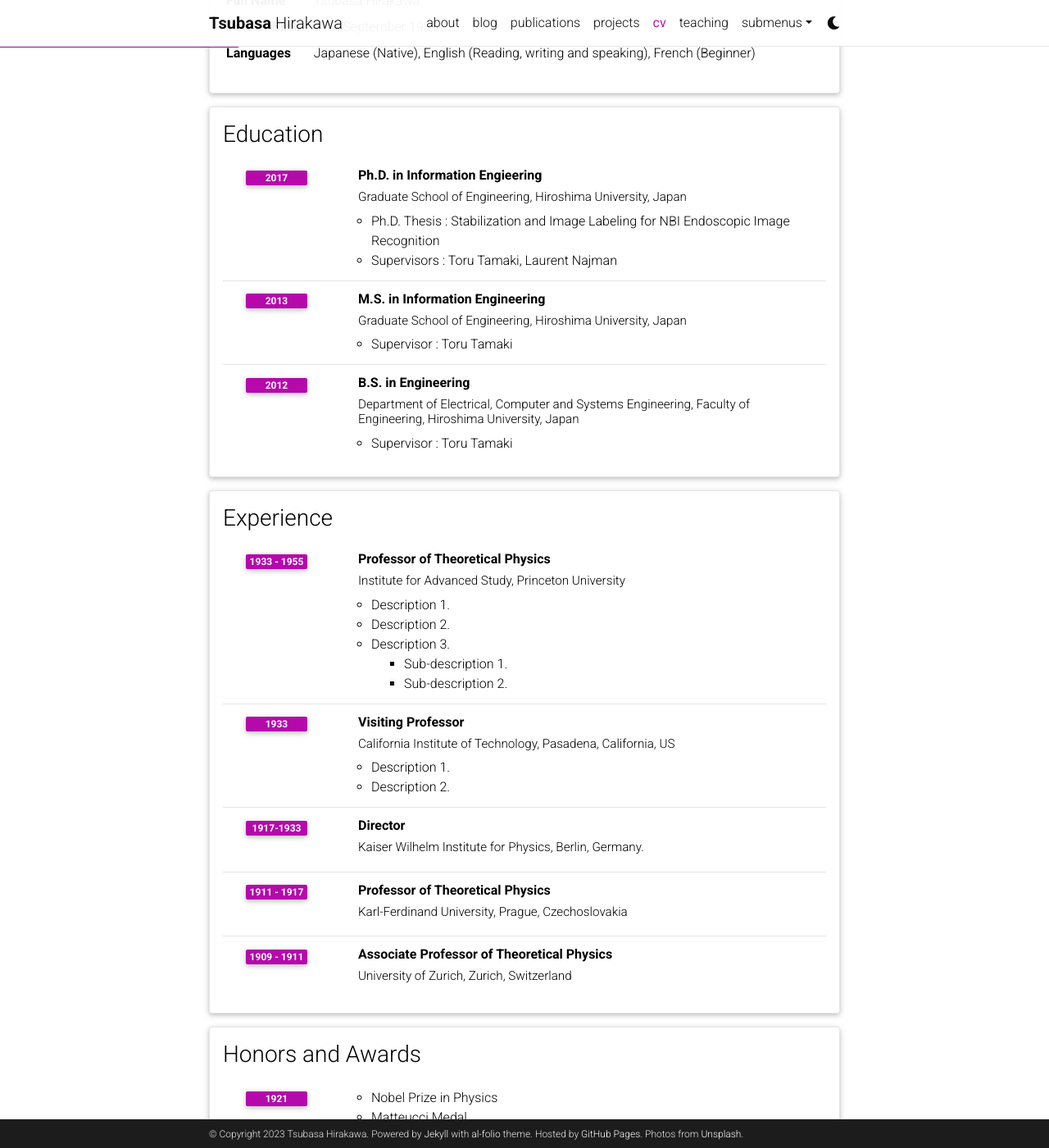
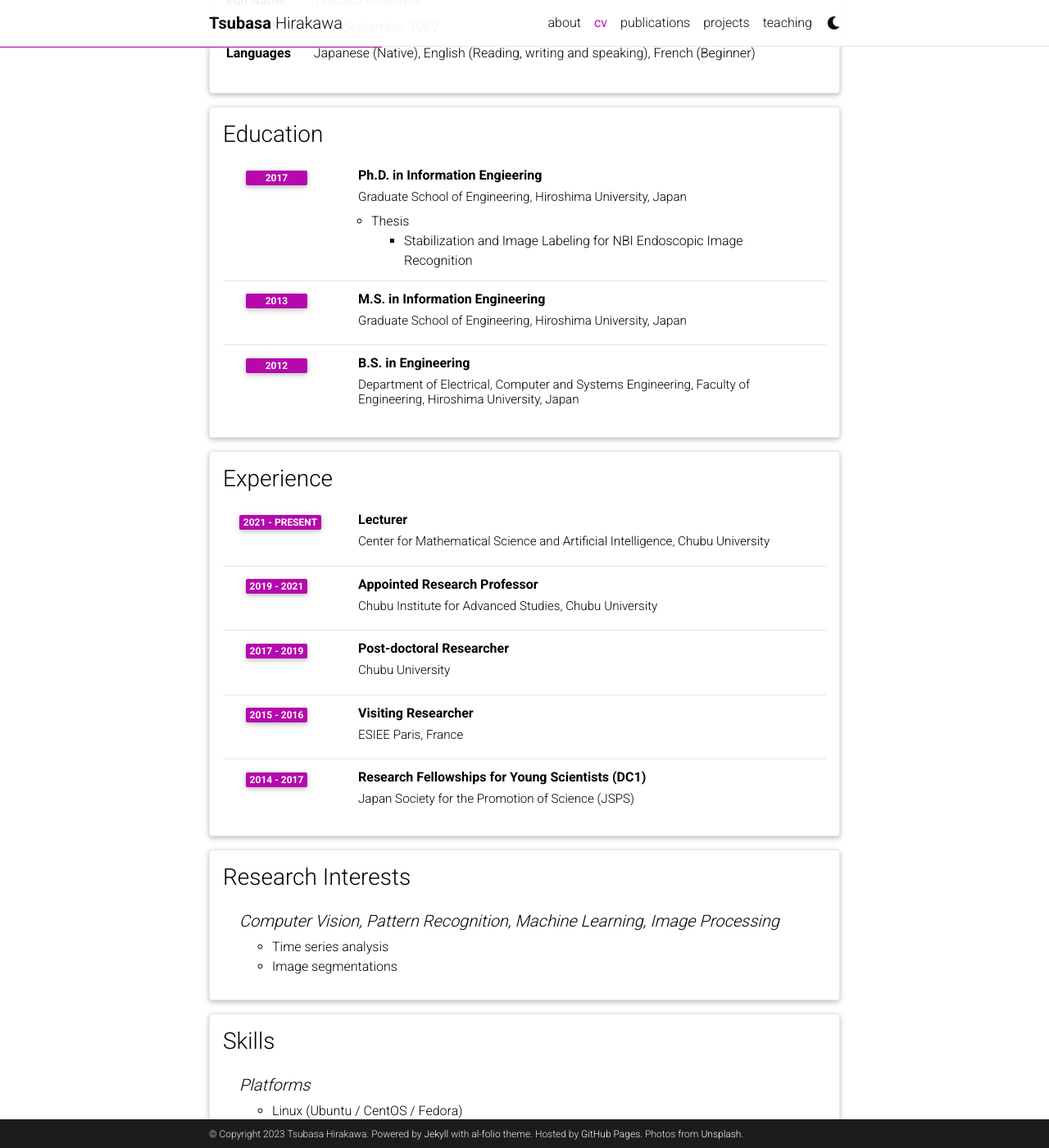
Before and after one commit to thirakawa/thirakawa.github.io, a Jekyll site: the page built from _pages/cv.md, in a window 1280 px wide and 1400 px high, scrolled down 263 px. Shown: the whole window at 82% size. Built offline with Jekyll 4.4.1, drawn with Linux system fonts in a browser that asks for light colours; comment, search, counter and statistics services are not loaded; a style sheet for code colours, icons or effects is not loaded; some of the changed text lies outside the part shown.

Commit message:
[update] update CV and change header order

```diff
--- a/_data/cv.yml
+++ b/_data/cv.yml
@@ -11,55 +11,57 @@
 - title: Education
   type: time_table
   contents:
+
     - title: Ph.D. in Information Engieering
       institution: Graduate School of Engineering, Hiroshima University, Japan
       year: 2017
       description:
-        - "Ph.D. Thesis : Stabilization and Image Labeling for NBI Endoscopic Image Recognition"
-        - "Supervisors : Toru Tamaki, Laurent Najman"
+        - title: Thesis
+          contents:
+            - Stabilization and Image Labeling for NBI Endoscopic Image Recognition
+
     - title: M.S. in Information Engineering
       institution: Graduate School of Engineering, Hiroshima University, Japan
       year: 2013
-      description:
-        - "Supervisor : Toru Tamaki"
+
     - title: B.S. in Engineering
       institution: Department of Electrical, Computer and Systems Engineering, Faculty of Engineering, Hiroshima University, Japan
       year: 2012
-      description:
-        - "Supervisor : Toru Tamaki"
 
 - title: Experience
   type: time_table
   contents:
-    - title: Professor of Theoretical Physics
-      institution: Institute for Advanced Study, Princeton University
-      year: 1933 - 1955
-      description:
-        - Description 1.
-        - Description 2.
-        - title: Description 3.
-          contents:
-            - Sub-description 1.
-            - Sub-description 2.
-    - title: Visiting Professor
-      institution: California Institute of Technology, Pasadena, California, US
-      year: 1933
-      description:
-        - Description 1.
-        - Description 2.
 
-    - title: Director
-      institution: Kaiser Wilhelm Institute for Physics, Berlin, Germany.
-      year: 1917-1933
+    # - title: Professor of Theoretical Physics
+    #   institution: Institute for Advanced Study, Princeton University
+    #   year: 1933 - 1955
+    #   description:
+    #     - Description 1.
+    #     - Description 2.
+    #     - title: Description 3.
+    #       contents:
+    #         - Sub-description 1.
+    #         - Sub-description 2.
 
-    - title: Professor of Theoretical Physics
-      institution: Karl-Ferdinand University, Prague, Czechoslovakia
-      year: 1911 - 1917
-      description:
+    - title: Lecturer
+      institution: Center for Mathematical Science and Artificial Intelligence, Chubu University
+      year: 2021 - Present
 
-    - title: Associate Professor of Theoretical Physics
-      institution: University of Zurich, Zurich, Switzerland
-      year: 1909 - 1911
+    - title: Appointed Research Professor
+      institution: Chubu Institute for Advanced Studies, Chubu University
+      year: 2019 - 2021
+
+    - title: Post-doctoral Researcher
+      institution: Chubu University
+      year: 2017 - 2019
+
+    - title: Visiting Researcher
+      institution: ESIEE Paris, France
+      year: 2015 - 2016
+
+    - title: Research Fellowships for Young Scientists (DC1)
+      institution: Japan Society for the Promotion of Science (JSPS)
+      year: 2014 - 2017
 
 # - title: Open Source Projects
 #   type: time_table
@@ -68,16 +70,16 @@
 #       year: 2015-now
 #       description: A beautiful, simple, clean, and responsive Jekyll theme for academics.
 
-- title: Honors and Awards
-  type: time_table
-  contents:
-    - year: 1921
-      items:
-        - Nobel Prize in Physics
-        - Matteucci Medal
-    - year: 2029
-      items:
-        - Max Planck Medal
+# - title: Honors and Awards
+#   type: time_table
+#   contents:
+#     - year: 1921
+#       items:
+#         - Nobel Prize in Physics
+#         - Matteucci Medal
+#     - year: 2029
+#       items:
+#         - Max Planck Medal
 
 - title: Research Interests
   type: nested_list
@@ -92,9 +94,9 @@
   contents:
     - title: Platforms
       items:
-        - Linux (+10 years)
-        - Mac OS X (+10 years)
-        - Windows (Beginner)
+        - Linux (Ubuntu / CentOS / Fedora)
+        - Mac OS X
+        - Windows 10 / 11
     - title: Programming
       items:
         - Python
--- a/_includes/header.html
+++ b/_includes/header.html
@@ -53,13 +53,13 @@
               </li>
               {% if site.blog_nav_title %}
               <!-- Blog -->
-              <li class="nav-item {% if page.url contains 'blog' %}active{% endif %}">
+              <!-- <li class="nav-item {% if page.url contains 'blog' %}active{% endif %}">
                 <a class="nav-link" href="{{ '/blog/' | relative_url }}">{{ site.blog_nav_title }}
                   {%- if page.url contains 'blog' -%}
                   <span class="sr-only">(current)</span>
                   {%- endif -%}
                 </a>
-              </li>
+              </li> -->
               {%- endif %}
 
               <!-- Other pages -->
--- a/_pages/projects.md
+++ b/_pages/projects.md
@@ -4,7 +4,7 @@ title: projects
 permalink: /projects/
 description: A growing collection of your cool projects.
 nav: true
-nav_order: 2
+nav_order: 3
 display_categories: [work, fun]
 horizontal: false
 ---
--- a/_pages/publications.md
+++ b/_pages/publications.md
@@ -5,7 +5,7 @@ title: publications
 description: publications by categories in reversed chronological order. generated by jekyll-scholar.
 years: [1967, 1956, 1950, 1935, 1905]
 nav: true
-nav_order: 1
+nav_order: 2
 ---
 <!-- _pages/publications.md -->
 <div class="publications">
```
Also changed, not shown: _pages/cv.md (+1 -1 lines), _pages/dropdown.md (+1 -1 lines).
